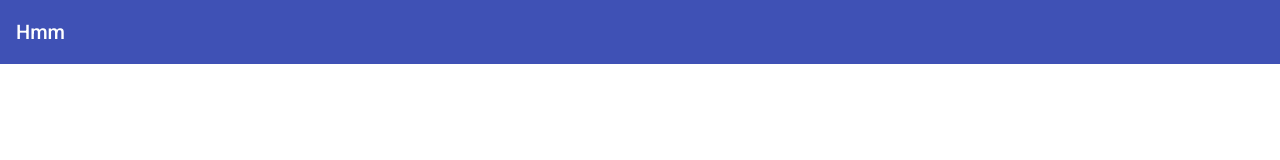
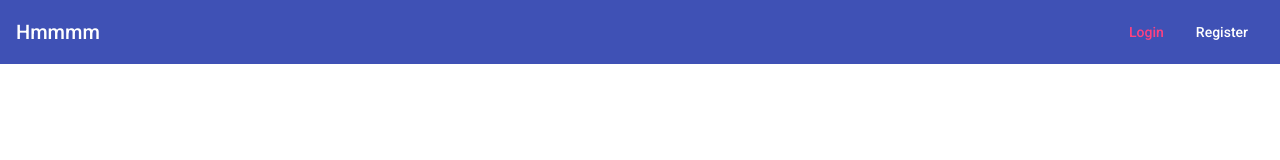
Before and after one commit to salmarakha/nodejs-mysql-angular, an Angular app: page / in a window 1280 px wide. Shown: the top 160 px of the page. Built offline with nearby package versions, Linux system fonts and the light colour scheme.

Commit message:
style header

```diff
--- a/src/app/header/header.component.css
+++ b/src/app/header/header.component.css
@@ -0,0 +1,18 @@
+ul{
+  list-style: none;
+  padding: 0;
+  margin: 0;
+}
+
+li {
+  display: inline;
+}
+
+a {
+  color: white;
+  text-decoration: none;
+}
+
+.spacer {
+  flex: 1 1 auto;
+}
--- a/src/app/header/header.component.html
+++ b/src/app/header/header.component.html
@@ -1,3 +1,8 @@
 <mat-toolbar color="primary">
-  <span>Hmm</span>
+  <span>Hmmmm</span>
+  <span class="spacer"></span>
+  <ul>
+    <li><a mat-button routerLink="/" routerLinkActive="mat-accent">Login</a></li>
+    <li><a mat-button routerLink="/register" routerLinkActive="mat-accent">Register</a></li>
+  </ul>
 </mat-toolbar>
```
